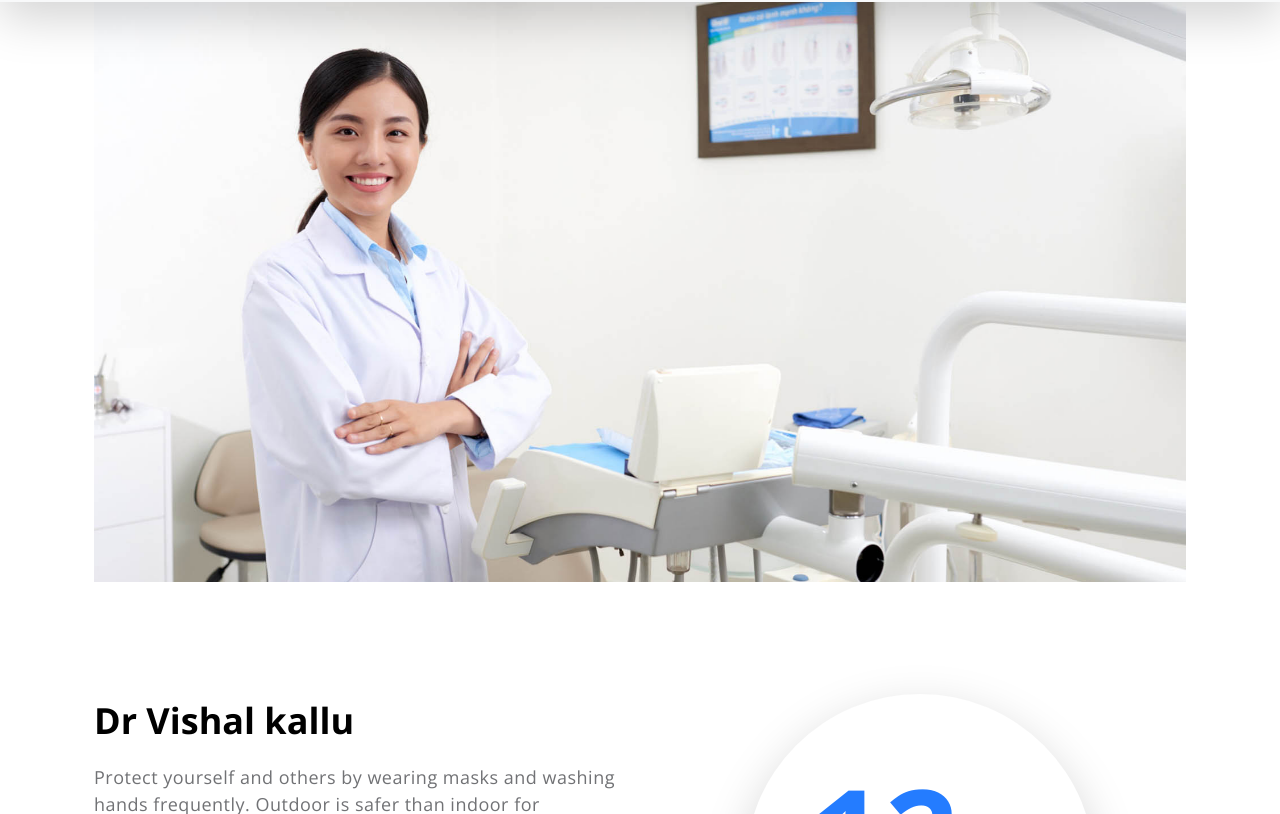
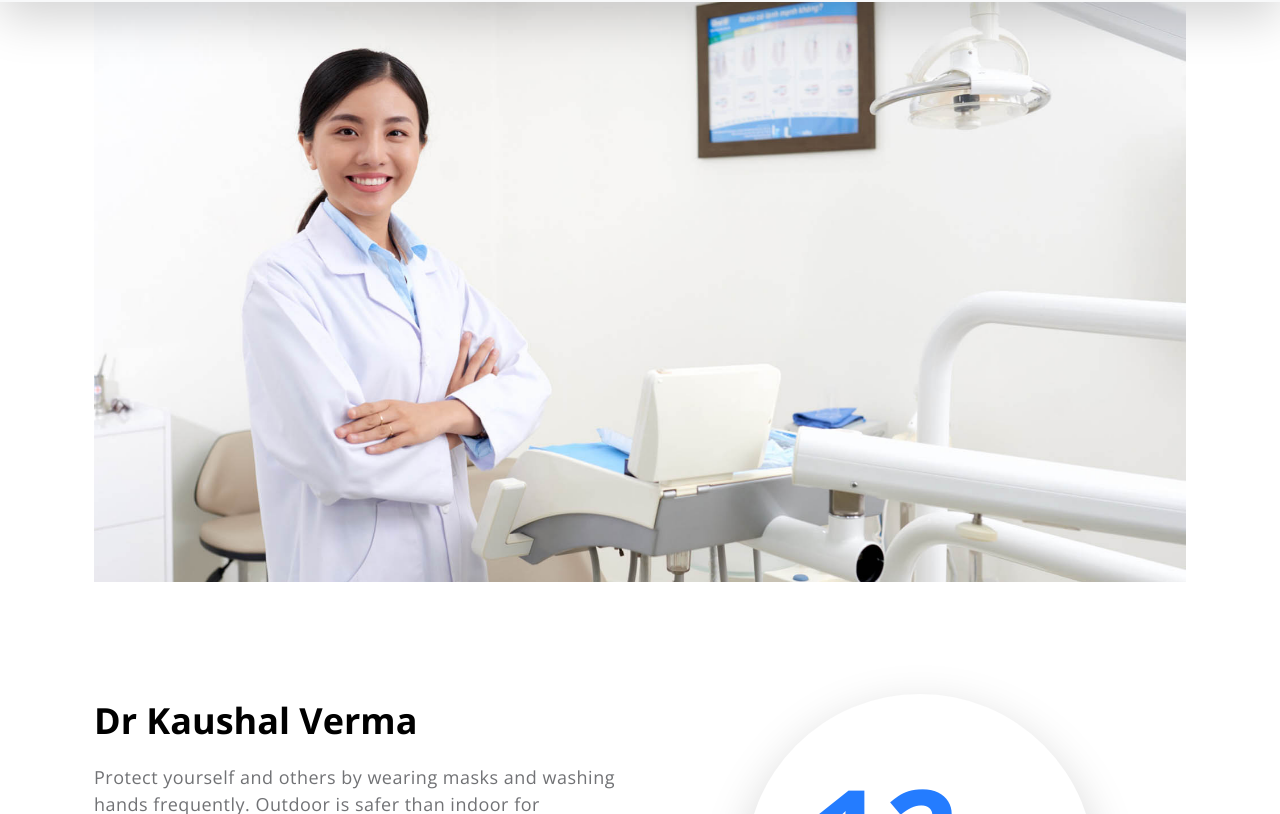
Before and after one commit to daniyal1337/hospital, a plain HTML site: page index.html in a window 1280 px wide. Shown: the part 92-906 px from the top of the page. Drawn offline with nearby package versions, Linux system fonts and the light colour scheme.

Commit message:
Update index.html

```diff
--- a/index.html
+++ b/index.html
@@ -7,7 +7,7 @@
         <meta name="description" content="">
         <meta name="author" content="">
 
-        <title>Medic Care Bootstrap 5 CSS Template</title>
+        <title>Sunshine Hospital</title>
 
         <!-- CSS FILES -->
         <link rel="preconnect" href="https://fonts.googleapis.com">
@@ -121,7 +121,7 @@ https://templatemo.com/tm-566-medic-care
                     <div class="row">
 
                         <div class="col-lg-6 col-md-6 col-12">
-                            <h2 class="mb-lg-3 mb-3">Dr Vishal kallu</h2>
+                            <h2 class="mb-lg-3 mb-3">Dr Kaushal Verma</h2>
 
                             <p>Protect yourself and others by wearing masks and washing hands frequently. Outdoor is safer than indoor for gatherings or holding events. People who get sick with Coronavirus disease (COVID-19) will experience mild to moderate symptoms and recover without special treatments.</p>
 
```
